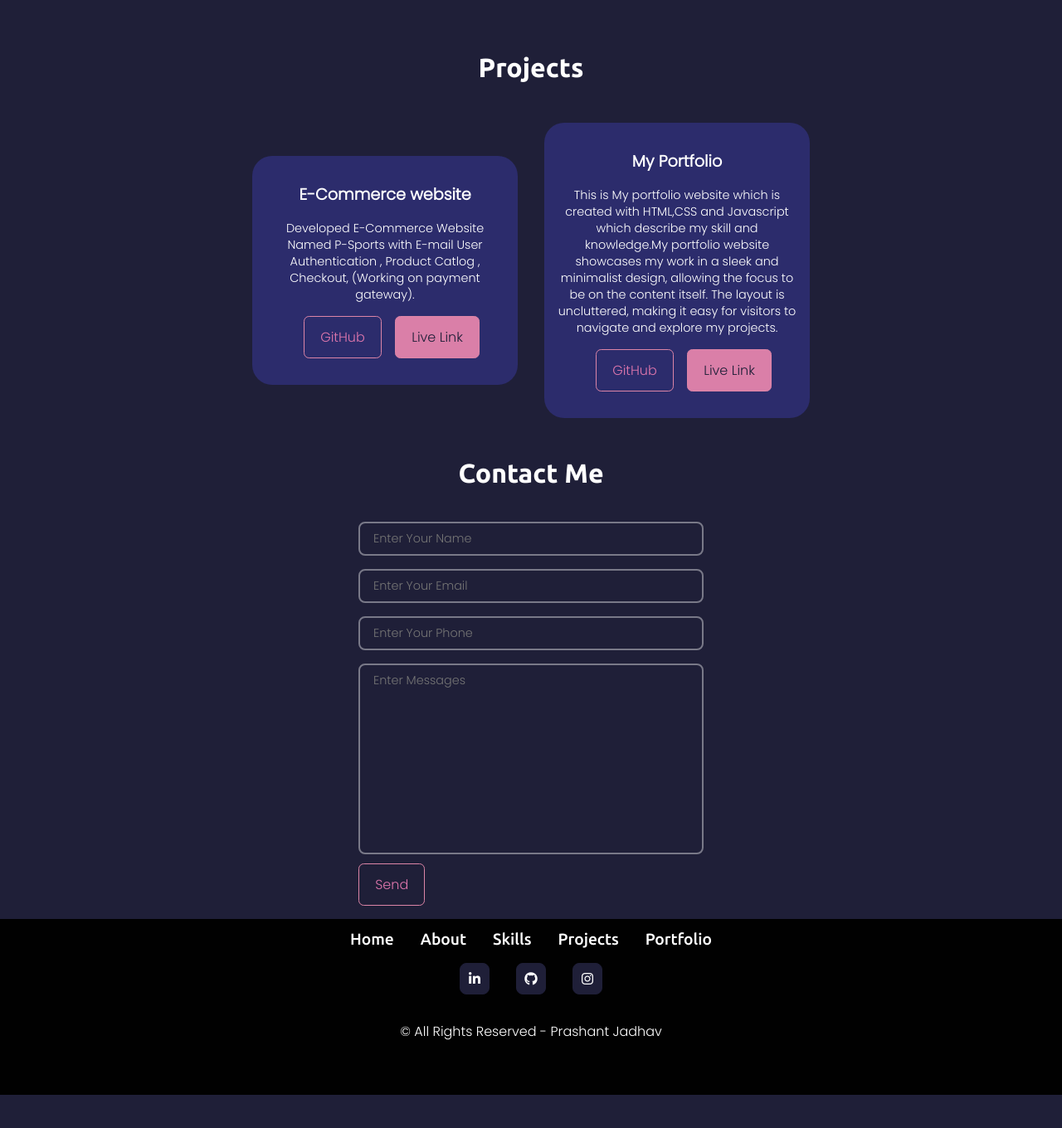
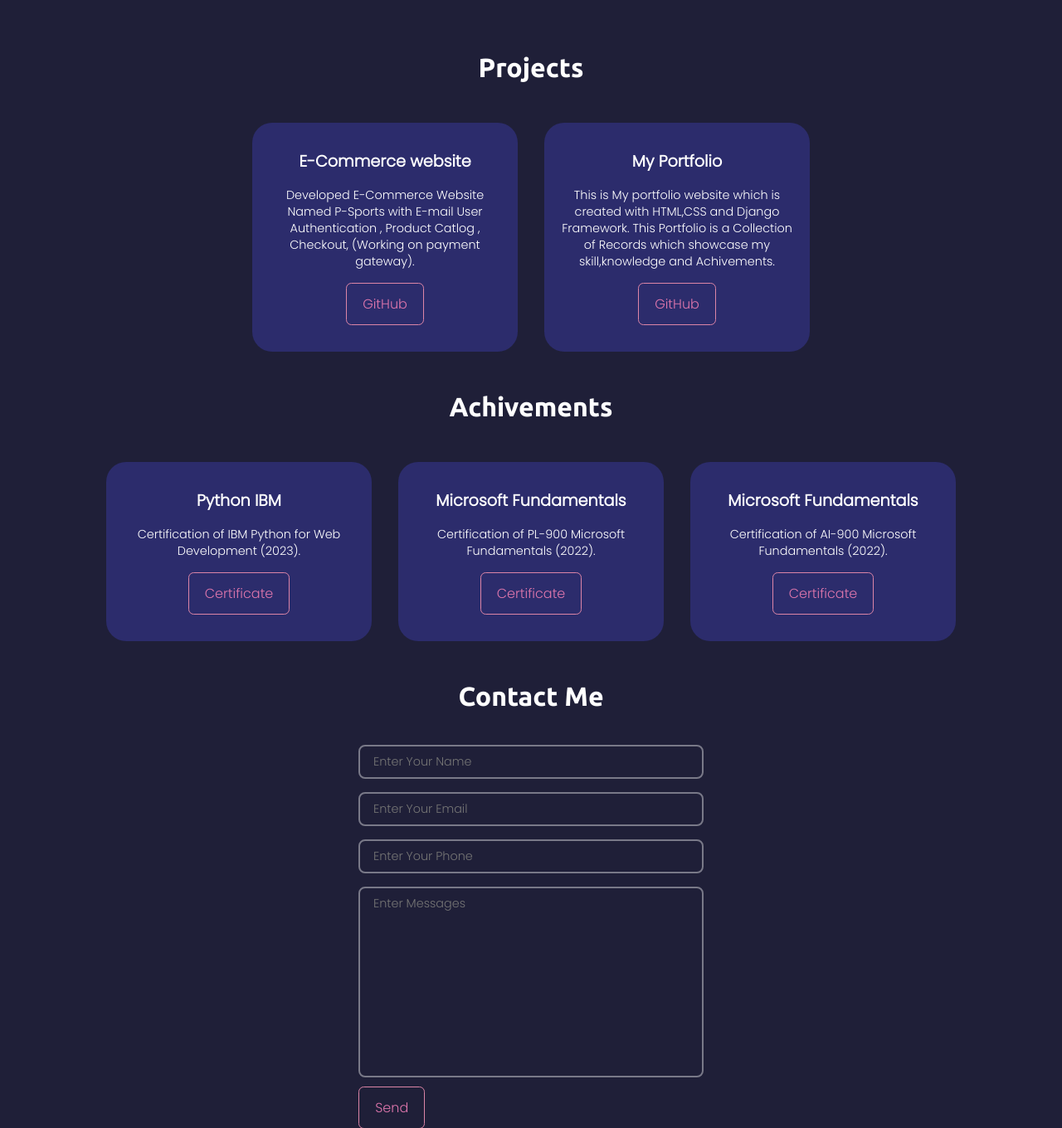
Before and after one commit to Prashantjadhav712/myportfolio2, a Django app: page / in a window 1280 px wide. Shown: the part 1831-3191 px from the top of the page at 83% size. Before the commit the page ends 3151 px from the top, so only its background shows below. Run offline with Django 3.2, Linux system fonts and the light colour scheme; some libraries are stand-ins or nearby versions.

Commit message:
Achivements

```diff
--- a/Base/templates/home.html
+++ b/Base/templates/home.html
@@ -26,7 +26,9 @@
                 <li><a href="#about" class="t-white roboto">About Me <i class="fa-solid fa-user"></i></a></li>
                 <li><a href="#skills" class="t-white roboto">Skills <i class="fa-solid fa-code"></i></a></li>
                 <li><a href="#Projects" class="t-white roboto">Projects <i class="fas fa-project-diagram"></i></a></li>
+                <li><a href="#Achivements" class="t-white roboto">Achivements <i class="fa-solid fa-trophy"></i></a></li>
                 <li><a href="#Contact" class="t-white roboto">Contact <i class="fa-solid fa-rocket"></i></a></li>
+
             </ul>
         </div>
     </nav>
@@ -43,8 +45,8 @@
                 <a href="{% static 'pdf/prashant_modern_cv.pdf' %}"  target="_blank">
                     <button class="btn poppins">Resume</button></a>
 
-                <a class="btn live poppins" id="hireme" href=""
-                    target="_blank">Let's Talk</a>
+                <a class="btn live poppins" id="hireme" href="#Contact"
+                    target="">Let's Talk</a>
             </div>
         </div>
         <div class="home-right flex s-center items-center">
@@ -125,19 +127,17 @@
                 <div class="buttons flex s-around">
                     <a href=""
                         target="_blanks" class="btn mx-1 m-top">GitHub</a>
-                    <a href="" target="_blanks" class="btn m-top live">Live
-                        Link</a>
+
                 </div>
             </div>
             <div class="projects-item flex f-col s-center items-center">
 
                 <h1 class="t-white poppins">My Portfolio</h1>
-                <p class="t-white poppins">This is My portfolio website which is created with HTML,CSS and Javascript which describe my skill and knowledge.My portfolio website showcases my work in a sleek and minimalist design, allowing the focus to be on the content itself. The layout is uncluttered, making it easy for visitors to navigate and explore my projects.</p>
+                <p class="t-white poppins">This is My portfolio website which is created with HTML,CSS and Django Framework. This Portfolio is a Collection of Records which showcase my skill,knowledge and Achivements.</p>
                 <div class="buttons flex s-around">
-                    <a href="" target="_blanks"
+                    <a href="https://github.com/Prashantjadhav712/myportfolio2/tree/master" target="_blanks"
                         class="btn mx-1 m-top">GitHub</a>
-                    <a href="#" target="_blanks" class="btn m-top live">Live
-                        Link</a>
+
                 </div>
             </div>
 
@@ -145,6 +145,50 @@
 
         </div>
     </section>
+
+<!-- Achivements section -->
+
+    <section id="Achivements">
+        <h1 class=" t-center my-2 t-white f-2">Achivements</h1>
+        <div class="projects-container flex s-center">
+            <div class="projects-item flex f-col s-center items-center">
+
+                <h1 class="t-white poppins">Python IBM </h1>
+                <p class="t-white poppins">Certification of IBM Python for Web Development (2023).
+                   </p>
+                <div class="buttons flex s-around">
+                    <a href="{% static 'pdf/IBM_Certificate_Python.pdf' %}"
+                        target="_blanks" class="btn mx-1 m-top">Certificate</a>
+
+                </div>
+            </div>
+            <div class="projects-item flex f-col s-center items-center">
+
+                <h1 class="t-white poppins">Microsoft Fundamentals</h1>
+                <p class="t-white poppins">Certification of PL-900 Microsoft Fundamentals (2022). </p>
+                <div class="buttons flex s-around">
+                    <a href="https://www.credly.com/badges/62f4c97e-b611-4fb5-ae9c-ca84c9f834c8/linked_in_profile" target="_blanks"
+                        class="btn mx-1 m-top">Certificate</a>
+
+                </div>
+            </div>
+
+            <div class="projects-item flex f-col s-center items-center">
+
+                <h1 class="t-white poppins">Microsoft Fundamentals</h1>
+                <p class="t-white poppins">Certification of AI-900 Microsoft Fundamentals (2022).  </p>
+                <div class="buttons flex s-around">
+                    <a href="https://www.credly.com/badges/32dc850b-b41f-426e-9c55-cf900005a1ba" target="_blanks"
+                        class="btn mx-1 m-top">Certificate</a>
+
+                </div>
+            </div>
+
+         </div>
+
+        </div>
+    </section>
+
 
     <!-- Contact Me Section -->
     <section id="Contact" class="m-b-1">
--- a/static/css/style.css
+++ b/static/css/style.css
@@ -94,18 +94,18 @@ h4 {
     position: absolute;
     width:160%;
     left: 40px;
-    top: -200px;
+    top: -100px;
     background-size:cover;
     border-radius: 84%;
-    height: 140%;
+    height: 150%;
 
 }
 
 
 
 .circle {
-    width: 17rem;
-    height: 19rem;
+    width: 15rem;
+    height: 17rem;
     border-radius: 50%;
     padding: 1rem;
     position: relative;
```
Also changed, not shown: static/images/ibm-logo-18910.png (added), 1 other file.
